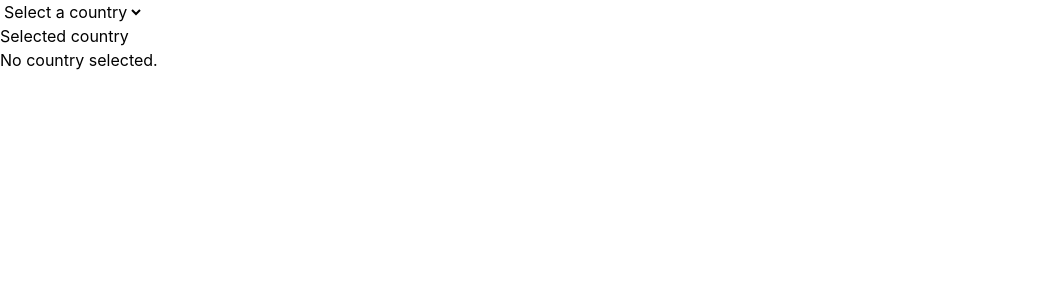
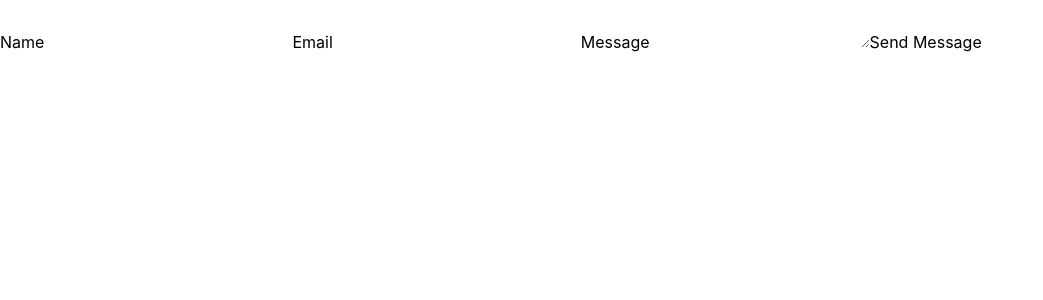
Before and after one commit to Hary300/React-challenge, a React (Vite) app: page / in a window 1280 px wide. Shown: the top 300 px of the page, without its empty margins (0-1043 px from the left). Built offline with nearby package versions, Linux system fonts and the light colour scheme.

Commit message:
feat: implement ContactForm component with validation, state management, and tests

```diff
--- a/src/app/App.tsx
+++ b/src/app/App.tsx
@@ -1,15 +1,9 @@
-import CountrySelector from '../components/17-country-selector/CountrySelector';
+import ContactForm from '../components/20-contact-form/ContactForm';
 
 function App() {
   return (
     <>
-      <CountrySelector
-        countries={[
-          { id: 'id', name: 'Indonesia', code: '+62' },
-          { id: 'us', name: 'United States', code: '+1' },
-          { id: 'jp', name: 'Japan', code: '+81' },
-        ]}
-      />
+      <ContactForm />
     </>
   );
 }
--- /dev/null
+++ b/src/components/20-contact-form/ContactForm.tsx
@@ -0,0 +1,120 @@
+import { useState, type ChangeEvent, type FormEvent } from 'react';
+
+interface FormData {
+  username: string;
+  email: string;
+  message: string;
+}
+
+interface ErrorData {
+  error: boolean;
+  message: string;
+}
+
+const initialErrorData: ErrorData = {
+  error: false,
+  message: '',
+};
+
+const initialFormData: FormData = {
+  username: '',
+  email: '',
+  message: '',
+};
+
+const ContactForm = () => {
+  const [formData, setFormData] = useState<FormData>(initialFormData);
+  const [successMessageShown, setSuccessMessageShown] = useState(false);
+  const [errorData, setErrorData] = useState<ErrorData>(initialErrorData);
+
+  const handleChange = (
+    e: ChangeEvent<HTMLInputElement | HTMLTextAreaElement>,
+    key: keyof FormData
+  ) => {
+    const value = e.target.value;
+    setFormData((prev) => ({ ...prev, [key]: value.trim() }));
+    setSuccessMessageShown(false);
+  };
+
+  // const handleUsernameChange = (e: ChangeEvent<HTMLInputElement>) => {
+  //   const usernameInput = e.target.value;
+  //   setFormData((prev) => ({ ...prev, username: usernameInput.trim() }));
+  //   setSuccessMessageShown(false);
+  // };
+
+  // const handleEmailChange = (e: ChangeEvent<HTMLInputElement>) => {
+  //   const emailInput = e.target.value;
+  //   setFormData((prev) => ({ ...prev, email: emailInput.trim() }));
+  //   setSuccessMessageShown(false);
+  // };
+
+  // const handleMessageChange = (e: ChangeEvent<HTMLTextAreaElement>) => {
+  //   const messageInput = e.target.value;
+  //   setFormData((prev) => ({ ...prev, message: messageInput.trim() }));
+  //   setSuccessMessageShown(false);
+  // };
+
+  const handleSubmit = (e: FormEvent<HTMLFormElement>) => {
+    e.preventDefault();
+    if (
+      formData.username === '' ||
+      formData.email === '' ||
+      formData.message === ''
+    ) {
+      setErrorData({
+        error: true,
+        message: 'All fields are required.',
+      });
+      return;
+    }
+
+    if (!formData.email.includes('@')) {
+      setErrorData({
+        error: true,
+        message: 'Please enter a valid email address.',
+      });
+      return;
+    }
+
+    setErrorData(initialErrorData);
+    setFormData(initialFormData);
+    setSuccessMessageShown(true);
+  };
+
+  return (
+    <div>
+      <form onSubmit={handleSubmit}>
+        <label htmlFor='username'>Name</label>
+        <input
+          type='text'
+          id='username'
+          name='username'
+          value={formData.username}
+          onChange={(e) => handleChange(e, 'username')}
+        />
+
+        <label htmlFor='email'>Email</label>
+        <input
+          type='text'
+          id='email'
+          name='email'
+          value={formData.email}
+          onChange={(e) => handleChange(e, 'email')}
+        />
+
+        <label htmlFor='message'>Message</label>
+        <textarea
+          name='message'
+          id='message'
+          value={formData.message}
+          onChange={(e) => handleChange(e, 'message')}
+        ></textarea>
+        <button type='submit'>Send Message</button>
+      </form>
+      {errorData.error && <p>{errorData.message}</p>}
+      {successMessageShown && <p>Message sent successfully!</p>}
+    </div>
+  );
+};
+
+export default ContactForm;
```
Also changed, not shown: src/components/20-contact-form/README.md (added), 1 other file (tests, documents, lock files or other folders).
